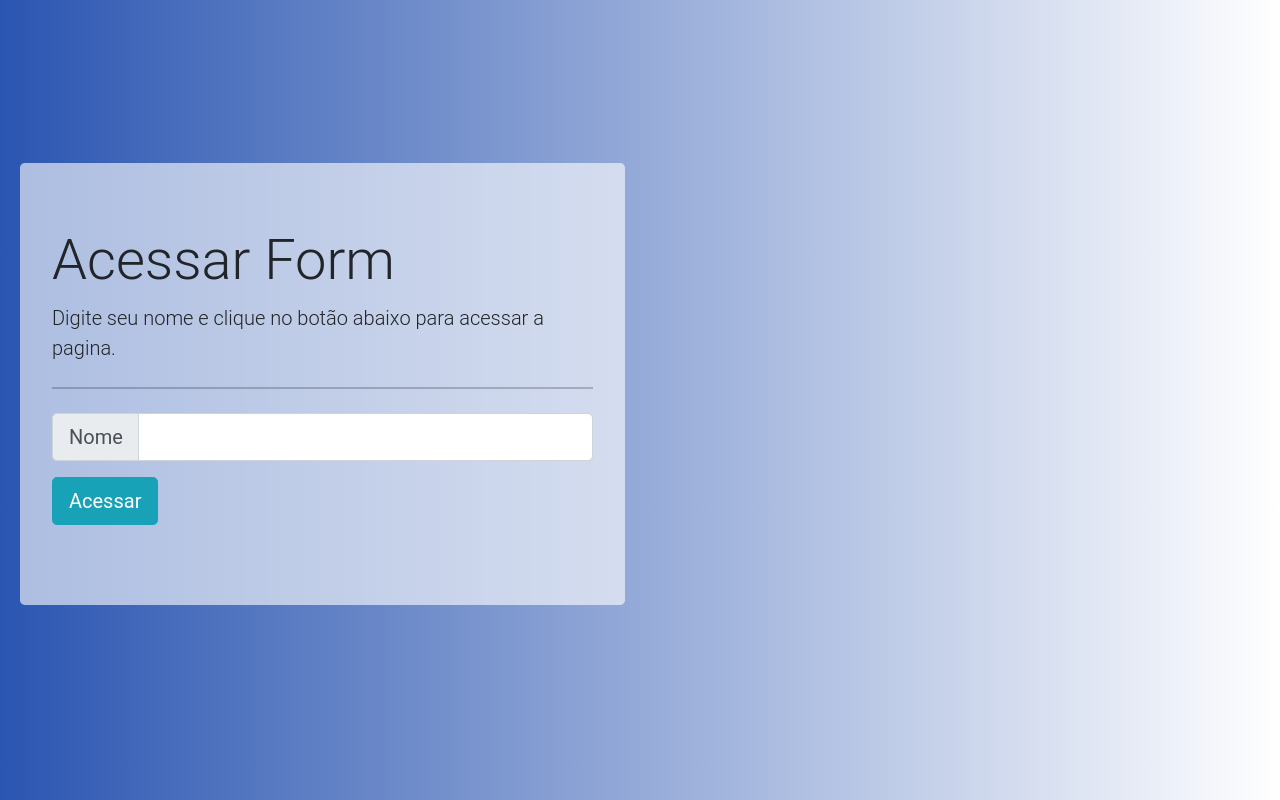
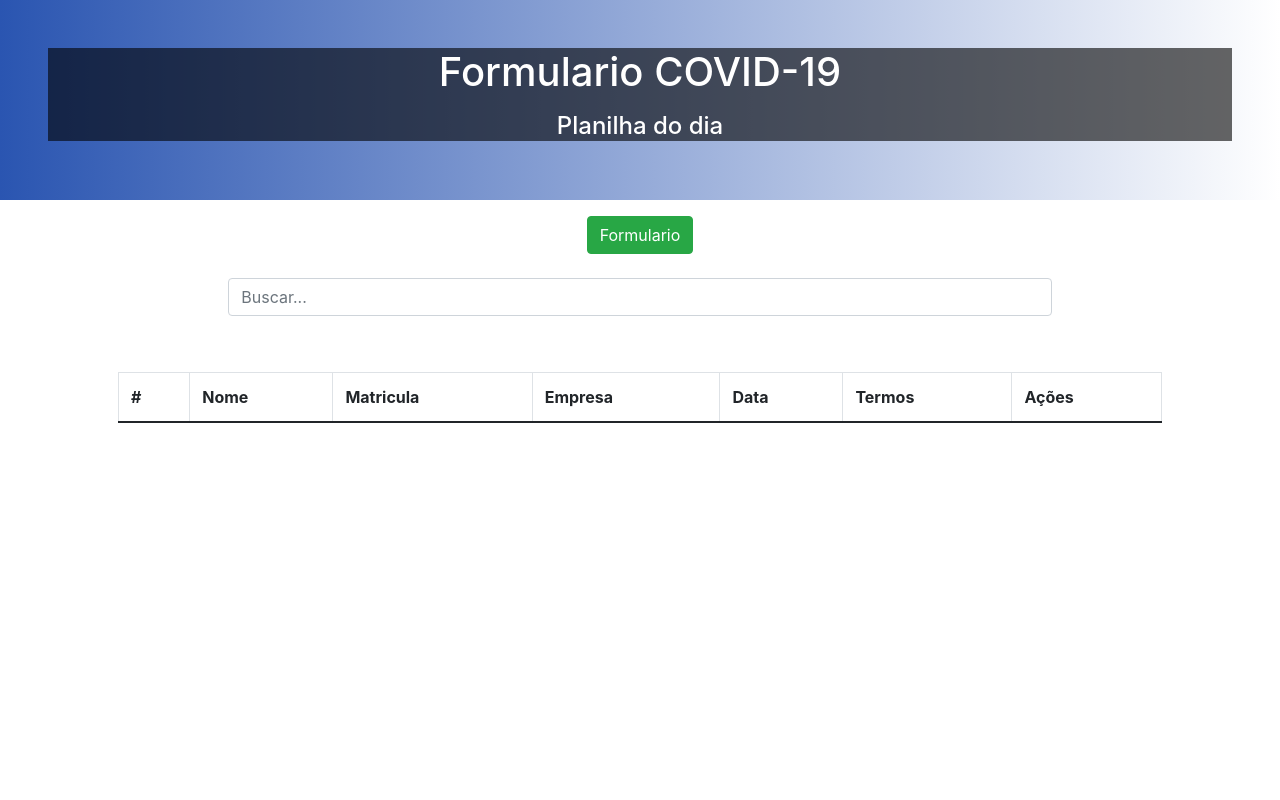
Before and after one commit to eticialima/formcovid, a Django app: page / in a window 1280 px wide. Run offline with Django 3.2, Linux system fonts and the light colour scheme; data that the repository does not hold is empty; some libraries are stand-ins or nearby versions.

Commit message:
atualizado

```diff
--- a/app/templates/index.html
+++ b/app/templates/home.html
@@ -69,8 +37,9 @@
             <input type="text" id="search" name="search" class="form-control" placeholder="Buscar...">
         </form>
     </div>
+
     <!-- Tabela -->
-    <div class="align-content-center ">
+    <div class="container p-5">
         <table class="table table-bordered ">
             <thead>
                 <tr>
--- a/app/templates/inicio.html
+++ /dev/null
@@ -1,44 +0,0 @@
-{% load widget_tweaks %} {% load static %}
-<!DOCTYPE html>
-<html lang="en">
-
-<head>
-    <meta charset="UTF-8">
-    <link rel="stylesheet" href="https://cdn.jsdelivr.net/npm/bulma@0.8.0/css/bulma.min.css">
-    <link rel="stylesheet" href="https://cdn.jsdelivr.net/npm/bootstrap@5.0.0-beta2/dist/css/bootstrap.min.css" rel="stylesheet" integrity="sha384-BmbxuPwQa2lc/FVzBcNJ7UAyJxM6wuqIj61tLrc4wSX0szH/Ev+nYRRuWlolflfl" crossorigin="anonymous">
-    <!-- CSS -->
-    <link rel="stylesheet" href="https://stackpath.bootstrapcdn.com/bootstrap/4.5.2/css/bootstrap.min.css" integrity="sha384-JcKb8q3iqJ61gNV9KGb8thSsNjpSL0n8PARn9HuZOnIxN0hoP+VmmDGMN5t9UJ0Z" crossorigin="anonymous">
-    <link rel="stylesheet" href="{% static 'css/style.css' %}">
-    <!-- titulo -->
-    <title>Formulario Covi19</title>
-</head>
-
-<!-- Site começa aqui -->
-
-<body class="bg_inicio">
-    <div class="row">
-        <div class="col-6 .col-sm-4">
-            <div class="jumbotron jumbcar">
-                <h1 class="display-4">Acessar Form</h1>
-                <p class="lead">Digite seu nome e clique no botão abaixo para acessar a pagina.</p>
-                <hr class="my-4">
-                <div class="input-group input-group-lg">
-                    <div class="input-group-prepend">
-                        <span class="input-group-text" id="inputGroup-sizing-lg">Nome</span>
-                    </div>
-                    <input type="text" class="form-control" aria-label="Large" aria-describedby="inputGroup-sizing-sm">
-                </div>
-                <p class="lead">
-                    <div class="control">
-                        <a href="/index" class="btn btn-info btn-lg">Acessar</a>
-                    </div>
-                </p>
-            </div>
-        </div>
-    </div>
-    {% load static %}
-    <script src="{% static 'javascript.js' %}"></script>
-    <script defer src="https://use.fontawesome.com/releases/v5.3.1/js/all.js"></script>
-</body>
-
-</html>
--- a/app/views.py
+++ b/app/views.py
@@ -2,11 +2,8 @@ from django.shortcuts import render, redirect
 from app.forms import cadastroForm
 from app.models import cadastro
 from django.core.paginator import Paginator
-# Create your views here.
+
 def home(request):
-    return render(request, 'inicio.html')
-
-def index(request):
     data = {}
     search = request.GET.get('search')
     if search:
@@ -14,7 +11,7 @@ def index(request):
     else:
         data['db'] = cadastro.objects.all()
 
-    return render(request, 'index.html', data)
+    return render(request, 'home.html', data)
 
 def form(request):
     data={}
@@ -25,7 +22,7 @@ def create(request):
     form = cadastroForm(request.POST or None)
     if form.is_valid():
         form.save()
-        return redirect('index')
+        return redirect('home')
 
 def view(request, pk):
     data = {}
@@ -44,9 +41,9 @@ def update(request, pk):
     form = cadastroForm(request.POST or None, instance=data['db'])
     if form.is_valid():
         form.save()
-        return redirect('index')
+        return redirect('home')
 
 def delete(request, pk):
     db = cadastro.objects.get(pk=pk)
     db.delete()
-    return redirect('index')
+    return redirect('home')
--- a/project/urls.py
+++ b/project/urls.py
@@ -15,16 +15,15 @@ Including another URLconf
 """
 from django.contrib import admin
 from django.urls import path
-from app.views import home, index, form, create, view, edit, update, delete
+from app.views import home, form, create, view, edit, update, delete
 
 urlpatterns = [
     path('admin/', admin.site.urls),
     path('', home, name='home'),
-    path('index/', index, name='index'),
     path('form/', form, name='form'),
     path('create/', create, name='create'),
-    path('index/view/<int:pk>/', view, name='view'),
-    path('index/edit/<int:pk>/', edit, name='edit'),
+    path('view/<int:pk>/', view, name='view'),
+    path('edit/<int:pk>/', edit, name='edit'),
     path('update/<int:pk>/', update, name='update'),
-    path('index/delete/<int:pk>/', delete, name='delete'),
+    path('delete/<int:pk>/', delete, name='delete'),
 ]
```
Also changed, not shown: other parts of app/templates/home.html (+2 -46 lines), app/templates/form.html (+16 -67 lines), app/templates/view.html (+6 -14 lines), app/migrations/0001_initial.py (added), 1 other file.
